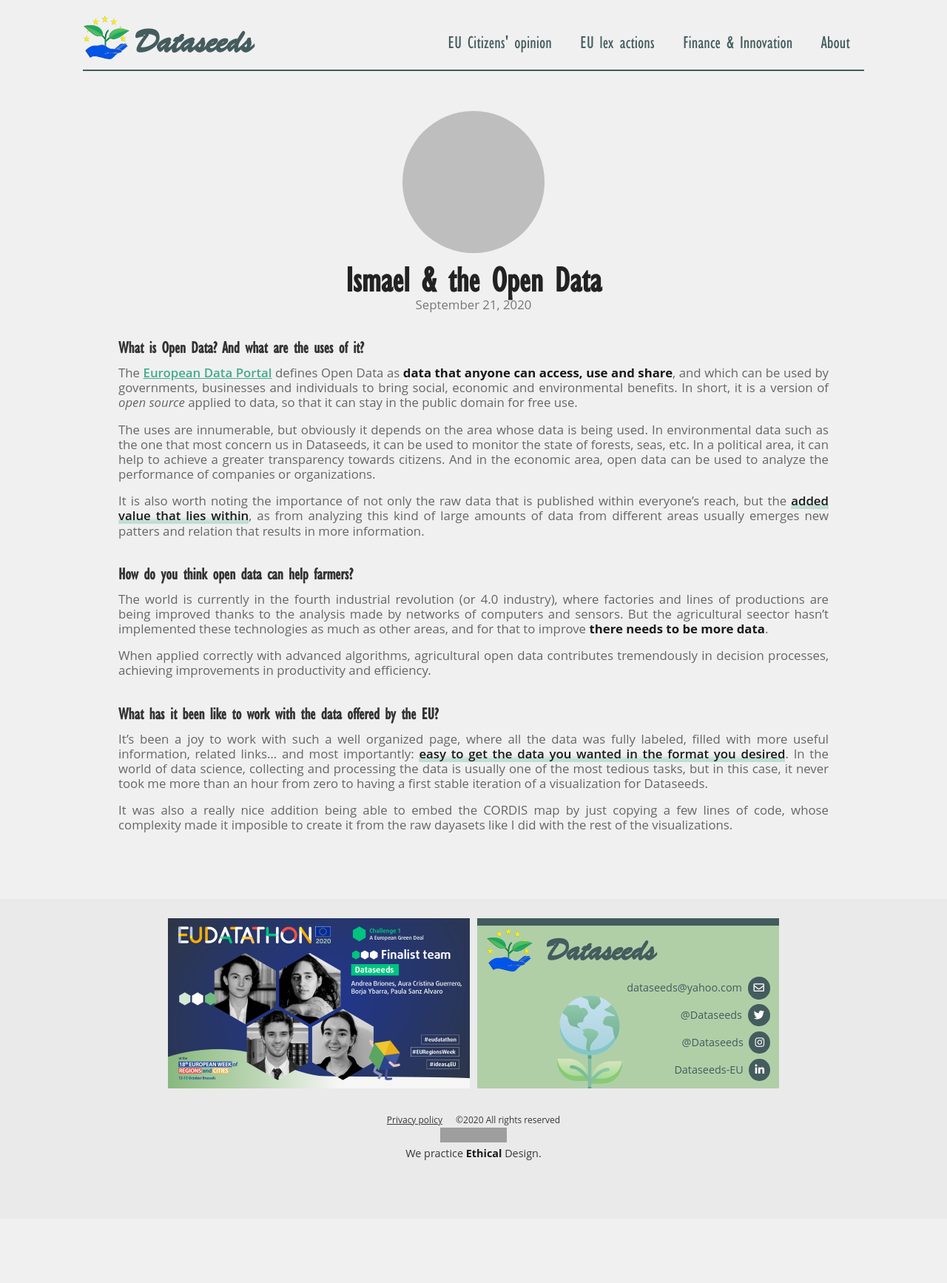
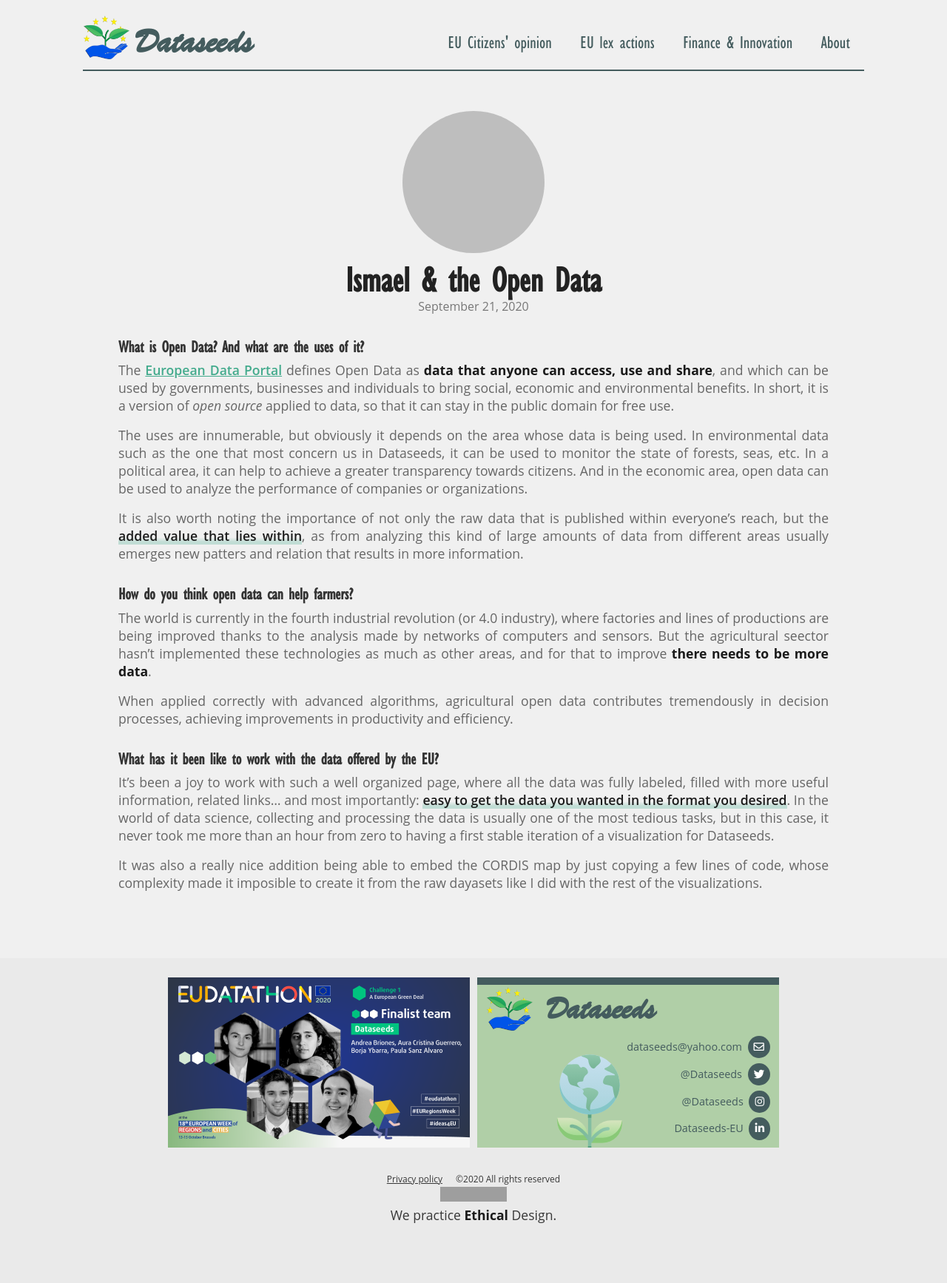
Before and after one commit to Dataseeds/dataseeds.github.io, a Jekyll site: the page built from _citizens/2020-09-Ismael.md, in a window 1280 px wide. Shown: the whole page at 74% size. Built offline with Jekyll 4.4.1, drawn with Linux system fonts in a browser that asks for light colours; nearby versions of some CDN libraries; before the commit the page ends 1647 px from its top, so only the background shows below that; grey boxes are pictures that could not be loaded.

Commit message:
css: improved font sizes

```diff
--- a/_sass/_base.scss
+++ b/_sass/_base.scss
@@ -35,9 +35,9 @@ a {
 }
 
 p {
-    font-size: 1.2em;
+    font-size: 1.1rem;
     font-stretch: condensed;
-    line-height: 1.2em;
+    line-height: 1.5rem;
     margin-block-start: 0em;
     margin-block-end: 1em;
     margin-inline-start: 0px;
--- a/_sass/_layout.scss
+++ b/_sass/_layout.scss
@@ -863,6 +863,7 @@
     }
     h1,
     p {
+        font-size: 1rem;
         text-align: center;
     }
     h1 {
@@ -899,6 +900,7 @@
         color: #333;
         font-size: 1.4rem;
         font-weight: 600;
+        line-height: 1.4rem;
         padding: 1rem 0 0.5rem;
     }
     p {
```
